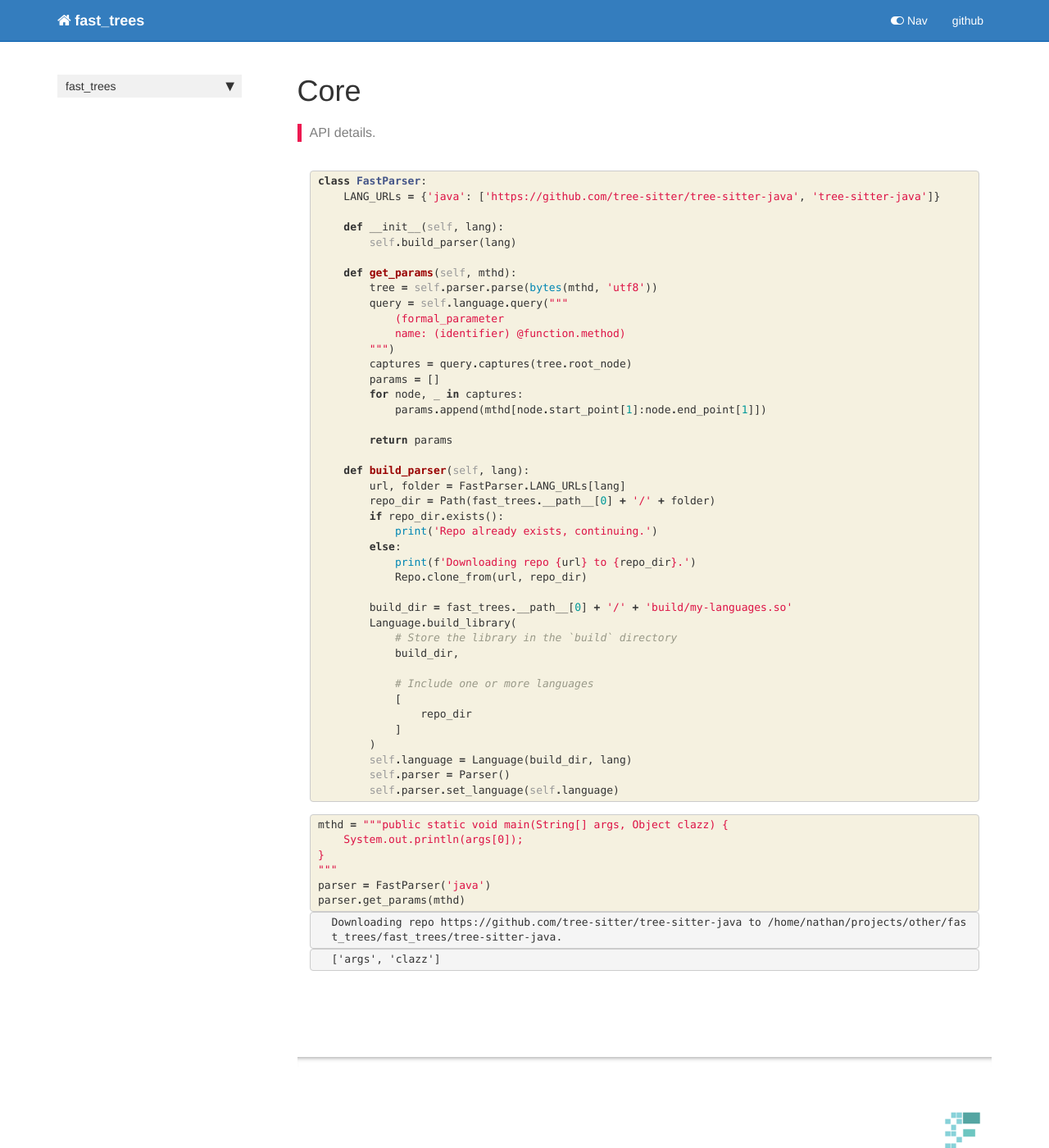
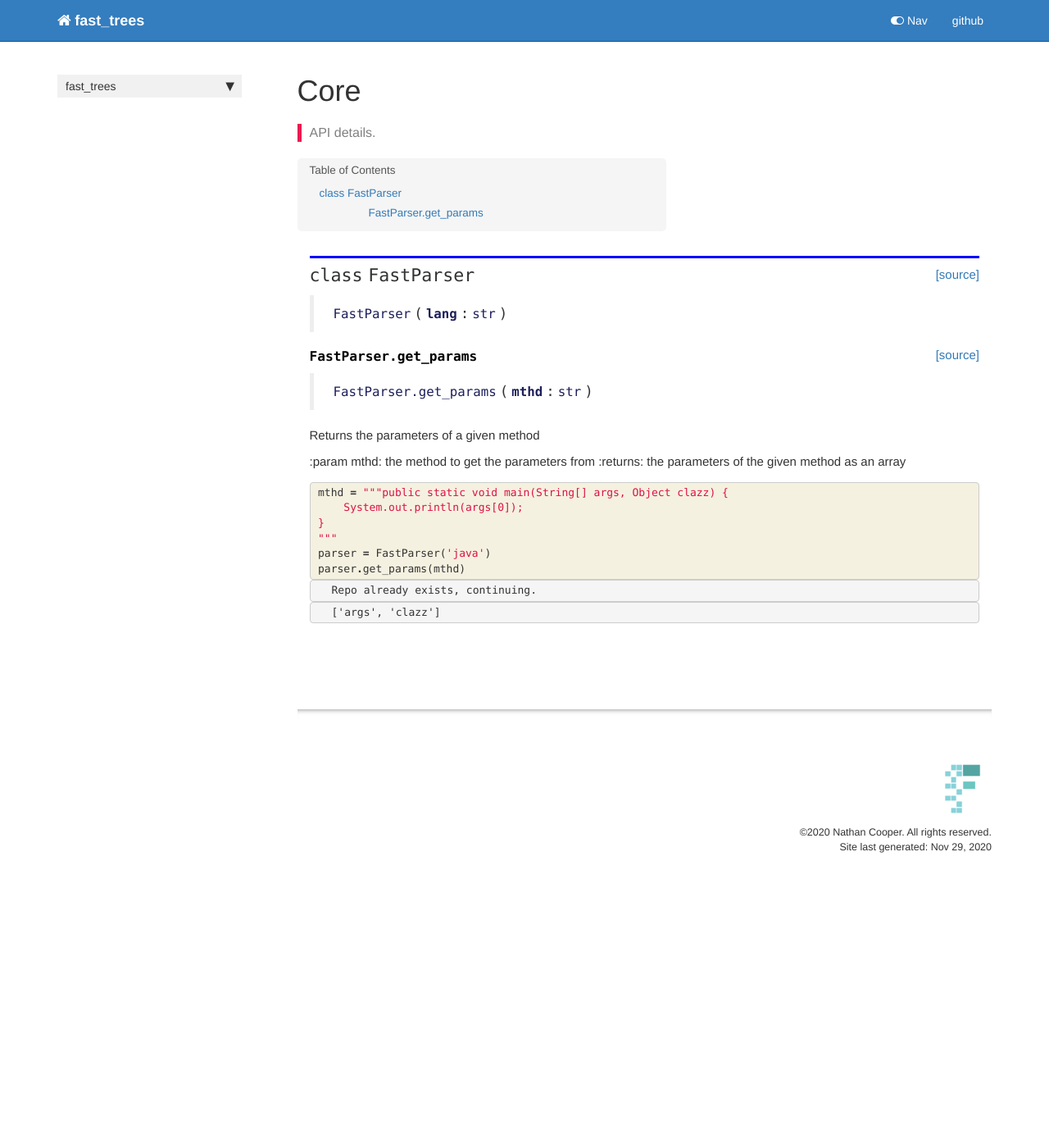
Before and after one commit to ncoop57/fast_trees, a Jekyll site: the page built from docs/core.html, in a window 1280 px wide and 1400 px high. Shown: the whole window at 82% size. Built offline with Jekyll 4.4.1, drawn with Linux system fonts in a browser that asks for light colours; nearby versions of some CDN libraries; comment, search, counter and statistics services are not loaded.

Commit message:
Update documentation

```diff
--- a/docs/core.html
+++ b/docs/core.html
@@ -38,54 +38,55 @@ nb_path: "nbs/00_core.ipynb"
     {% raw %}
 
 <div class="cell border-box-sizing code_cell rendered">
-<div class="input">
 
-<div class="inner_cell">
-    <div class="input_area">
-<div class=" highlight hl-ipython3"><pre><span></span><span class="k">class</span> <span class="nc">FastParser</span><span class="p">:</span>
-    <span class="n">LANG_URLs</span> <span class="o">=</span> <span class="p">{</span><span class="s1">&#39;java&#39;</span><span class="p">:</span> <span class="p">[</span><span class="s1">&#39;https://github.com/tree-sitter/tree-sitter-java&#39;</span><span class="p">,</span> <span class="s1">&#39;tree-sitter-java&#39;</span><span class="p">]}</span>
+</div>
+    {% endraw %}
 
-    <span class="k">def</span> <span class="fm">__init__</span><span class="p">(</span><span class="bp">self</span><span class="p">,</span> <span class="n">lang</span><span class="p">):</span>
-        <span class="bp">self</span><span class="o">.</span><span class="n">build_parser</span><span class="p">(</span><span class="n">lang</span><span class="p">)</span>
+    {% raw %}
 
-    <span class="k">def</span> <span class="nf">get_params</span><span class="p">(</span><span class="bp">self</span><span class="p">,</span> <span class="n">mthd</span><span class="p">):</span>
-        <span class="n">tree</span> <span class="o">=</span> <span class="bp">self</span><span class="o">.</span><span class="n">parser</span><span class="o">.</span><span class="n">parse</span><span class="p">(</span><span class="nb">bytes</span><span class="p">(</span><span class="n">mthd</span><span class="p">,</span> <span class="s1">&#39;utf8&#39;</span><span class="p">))</span>
-        <span class="n">query</span> <span class="o">=</span> <span class="bp">self</span><span class="o">.</span><span class="n">language</span><span class="o">.</span><span class="n">query</span><span class="p">(</span><span class="s2">&quot;&quot;&quot;</span>
-<span class="s2">            (formal_parameter</span>
-<span class="s2">            name: (identifier) @function.method)</span>
-<span class="s2">        &quot;&quot;&quot;</span><span class="p">)</span>
-        <span class="n">captures</span> <span class="o">=</span> <span class="n">query</span><span class="o">.</span><span class="n">captures</span><span class="p">(</span><span class="n">tree</span><span class="o">.</span><span class="n">root_node</span><span class="p">)</span>
-        <span class="n">params</span> <span class="o">=</span> <span class="p">[]</span>
-        <span class="k">for</span> <span class="n">node</span><span class="p">,</span> <span class="n">_</span> <span class="ow">in</span> <span class="n">captures</span><span class="p">:</span>
-            <span class="n">params</span><span class="o">.</span><span class="n">append</span><span class="p">(</span><span class="n">mthd</span><span class="p">[</span><span class="n">node</span><span class="o">.</span><span class="n">start_point</span><span class="p">[</span><span class="mi">1</span><span class="p">]:</span><span class="n">node</span><span class="o">.</span><span class="n">end_point</span><span class="p">[</span><span class="mi">1</span><span class="p">]])</span>
+<div class="cell border-box-sizing code_cell rendered">
 
-        <span class="k">return</span> <span class="n">params</span>
+<div class="output_wrapper">
+<div class="output">
 
-    <span class="k">def</span> <span class="nf">build_parser</span><span class="p">(</span><span class="bp">self</span><span class="p">,</span> <span class="n">lang</span><span class="p">):</span>
-        <span class="n">url</span><span class="p">,</span> <span class="n">folder</span> <span class="o">=</span> <span class="n">FastParser</span><span class="o">.</span><span class="n">LANG_URLs</span><span class="p">[</span><span class="n">lang</span><span class="p">]</span>
-        <span class="n">repo_dir</span> <span class="o">=</span> <span class="n">Path</span><span class="p">(</span><span class="n">fast_trees</span><span class="o">.</span><span class="n">__path__</span><span class="p">[</span><span class="mi">0</span><span class="p">]</span> <span class="o">+</span> <span class="s1">&#39;/&#39;</span> <span class="o">+</span> <span class="n">folder</span><span class="p">)</span>
-        <span class="k">if</span> <span class="n">repo_dir</span><span class="o">.</span><span class="n">exists</span><span class="p">():</span>
-            <span class="nb">print</span><span class="p">(</span><span class="s1">&#39;Repo already exists, continuing.&#39;</span><span class="p">)</span>
-        <span class="k">else</span><span class="p">:</span>
-            <span class="nb">print</span><span class="p">(</span><span class="sa">f</span><span class="s1">&#39;Downloading repo </span><span class="si">{</span><span class="n">url</span><span class="si">}</span><span class="s1"> to </span><span class="si">{</span><span class="n">repo_dir</span><span class="si">}</span><span class="s1">.&#39;</span><span class="p">)</span>
-            <span class="n">Repo</span><span class="o">.</span><span class="n">clone_from</span><span class="p">(</span><span class="n">url</span><span class="p">,</span> <span class="n">repo_dir</span><span class="p">)</span>
+<div class="output_area">
 
-        <span class="n">build_dir</span> <span class="o">=</span> <span class="n">fast_trees</span><span class="o">.</span><span class="n">__path__</span><span class="p">[</span><span class="mi">0</span><span class="p">]</span> <span class="o">+</span> <span class="s1">&#39;/&#39;</span> <span class="o">+</span> <span class="s1">&#39;build/my-languages.so&#39;</span>
-        <span class="n">Language</span><span class="o">.</span><span class="n">build_library</span><span class="p">(</span>
-            <span class="c1"># Store the library in the `build` directory</span>
-            <span class="n">build_dir</span><span class="p">,</span>
 
-            <span class="c1"># Include one or more languages</span>
-            <span class="p">[</span>
-                <span class="n">repo_dir</span>
-            <span class="p">]</span>
-        <span class="p">)</span>
-        <span class="bp">self</span><span class="o">.</span><span class="n">language</span> <span class="o">=</span> <span class="n">Language</span><span class="p">(</span><span class="n">build_dir</span><span class="p">,</span> <span class="n">lang</span><span class="p">)</span>
-        <span class="bp">self</span><span class="o">.</span><span class="n">parser</span> <span class="o">=</span> <span class="n">Parser</span><span class="p">()</span>
-        <span class="bp">self</span><span class="o">.</span><span class="n">parser</span><span class="o">.</span><span class="n">set_language</span><span class="p">(</span><span class="bp">self</span><span class="o">.</span><span class="n">language</span><span class="p">)</span>
-</pre></div>
+<div class="output_markdown rendered_html output_subarea ">
+<h2 id="FastParser" class="doc_header"><code>class</code> <code>FastParser</code><a href="https://github.com/ncoop57/fast_trees/tree/main/fast_trees/core.py#L14" class="source_link" style="float:right">[source]</a></h2><blockquote><p><code>FastParser</code>(<strong><code>lang</code></strong>:<code>str</code>)</p>
+</blockquote>
 
-    </div>
+</div>
+
+</div>
+
+</div>
+</div>
+
+</div>
+    {% endraw %}
+
+    {% raw %}
+
+<div class="cell border-box-sizing code_cell rendered">
+
+<div class="output_wrapper">
+<div class="output">
+
+<div class="output_area">
+
+
+<div class="output_markdown rendered_html output_subarea ">
+<h4 id="FastParser.get_params" class="doc_header"><code>FastParser.get_params</code><a href="https://github.com/ncoop57/fast_trees/tree/main/fast_trees/core.py#L20" class="source_link" style="float:right">[source]</a></h4><blockquote><p><code>FastParser.get_params</code>(<strong><code>mthd</code></strong>:<code>str</code>)</p>
+</blockquote>
+<p>Returns the parameters of a given method</p>
+<p>:param mthd: the method to get the parameters from
+:returns: the parameters of the given method as an array</p>
+
+</div>
+
+</div>
+
 </div>
 </div>
 
@@ -117,7 +118,7 @@ nb_path: "nbs/00_core.ipynb"
 <div class="output_area">
 
 <div class="output_subarea output_stream output_stdout output_text">
-<pre>Downloading repo https://github.com/tree-sitter/tree-sitter-java to /home/nathan/projects/other/fast_trees/fast_trees/tree-sitter-java.
+<pre>Repo already exists, continuing.
 </pre>
 </div>
 </div>
--- a/fast_trees/_nbdev.py
+++ b/fast_trees/_nbdev.py
@@ -2,7 +2,7 @@
 
 __all__ = ["index", "modules", "custom_doc_links", "git_url"]
 
-index = {}
+index = {"FastParser": "00_core.ipynb"}
 
 modules = ["core.py"]
 
```
Also changed, not shown: fast_trees/core.py (+51 -1 lines), 1 other file.
